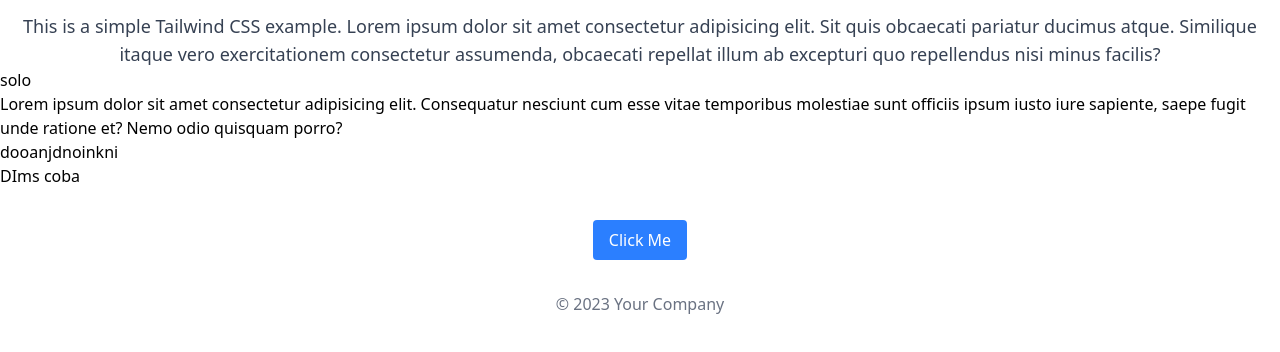
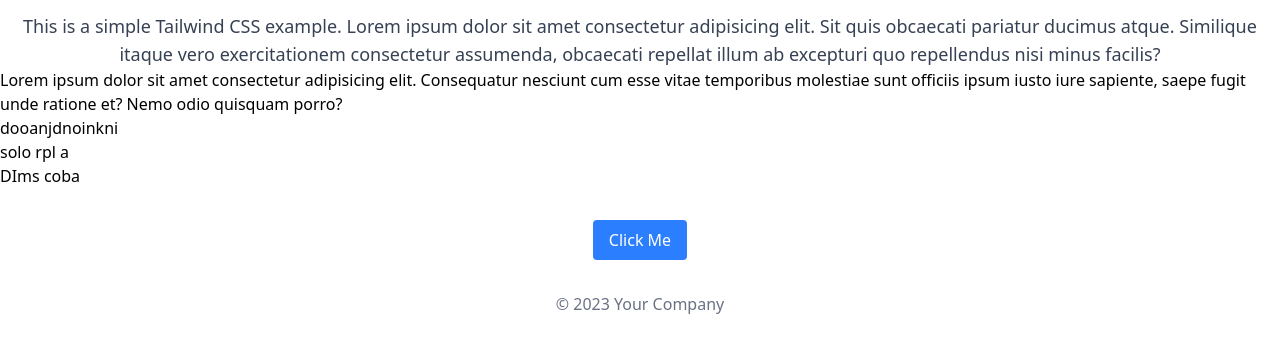
Before and after one commit to alwaysdims/Laporan-masyarakat, a website: page index.html in a window 1280 px wide. Shown: the part 40-392 px from the top of the page. Drawn offline with Linux system fonts and the light colour scheme.

Commit message:
commit solo

```diff
--- a/index.html
+++ b/index.html
@@ -14,13 +14,10 @@
         Lorem ipsum dolor sit amet consectetur adipisicing elit. Sit quis obcaecati pariatur ducimus atque. Similique itaque vero exercitationem consectetur assumenda, obcaecati repellat illum ab excepturi quo repellendus nisi minus facilis?
     </p>
     <p>
-      solo
-    </p>
-    <p>
       Lorem ipsum dolor sit amet consectetur adipisicing elit. Consequatur nesciunt cum esse vitae temporibus molestiae sunt officiis ipsum iusto iure sapiente, saepe fugit unde ratione et? Nemo odio quisquam porro?
     </p>
     <p>dooanjdnoinkni</p>
-
+    <p>solo rpl a</p>
     <p> DIms coba</p>
   <div class="flex justify-center mt-8">
     <button class="px-4 py-2 bg-blue-500 text-white rounded hover:bg-blue-600">
```
